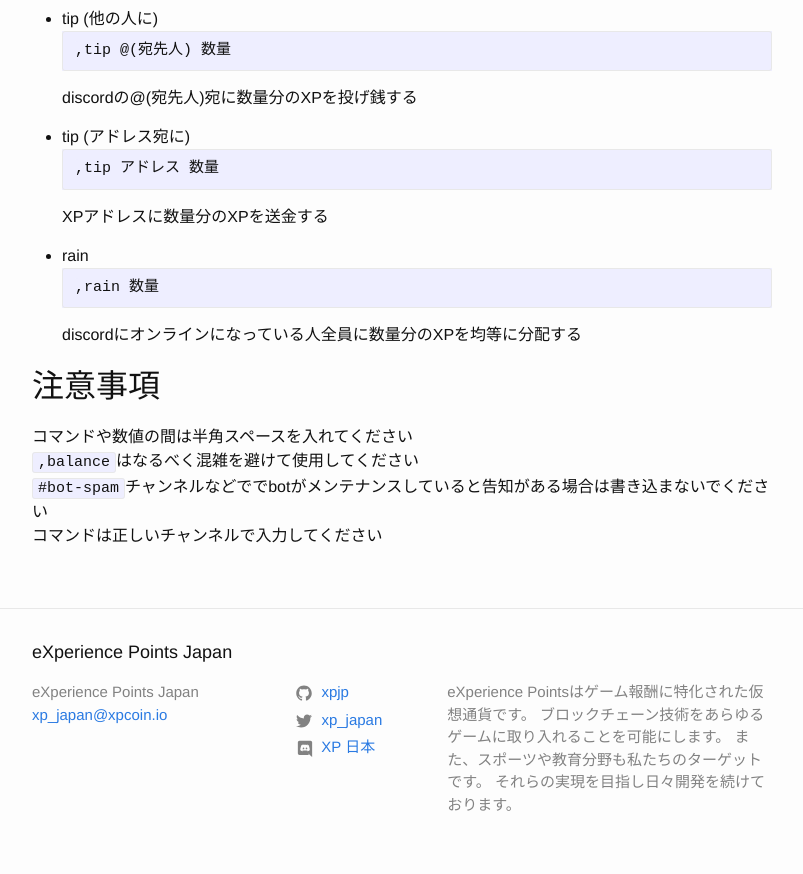
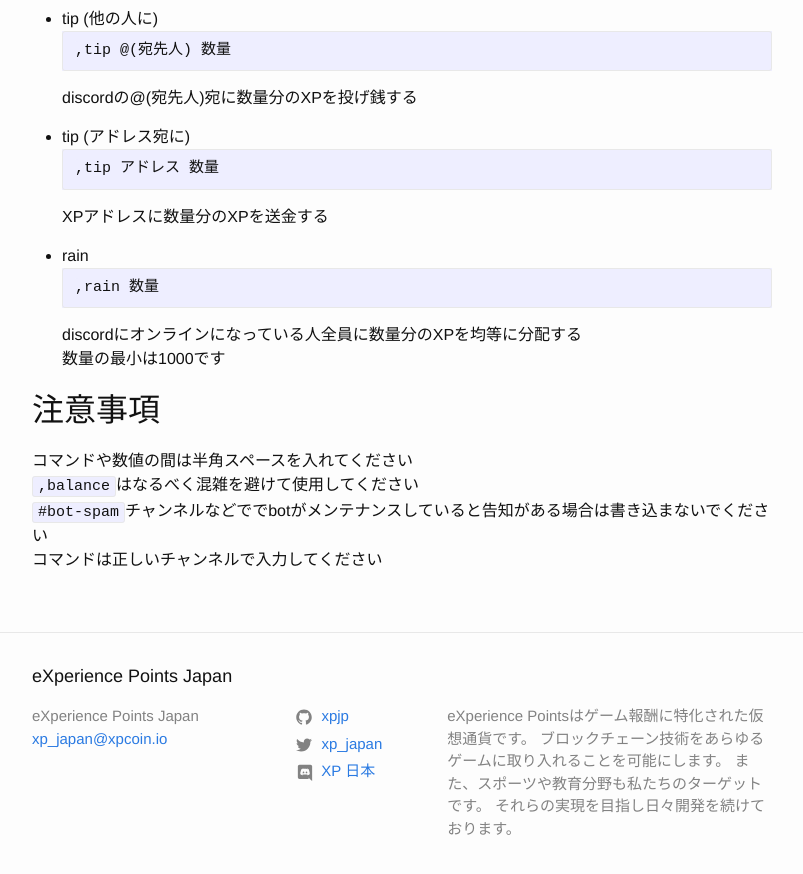
Before and after one commit to xpjp/xpjp.github.io, a Jekyll site: the page built from _posts/2017-12-16-discordXPbot.markdown, in a window 1280 px wide and 900 px high, scrolled down 735 px. Shown: the top 874 px of the window, without its empty margins (238-1041 px from the left). Built offline with Jekyll 4.4.1, drawn with Linux system fonts in a browser that asks for light colours.

Commit message:
[fix] rainの最小量について記載

````diff
--- a/_posts/2017-12-16-discordXPbot.markdown
+++ b/_posts/2017-12-16-discordXPbot.markdown
@@ -43,6 +43,7 @@
 ,rain 数量
 ```
 discordにオンラインになっている人全員に数量分のXPを均等に分配する
+数量の最小は1000です
 
 ## 注意事項
 コマンドや数値の間は半角スペースを入れてください
````
